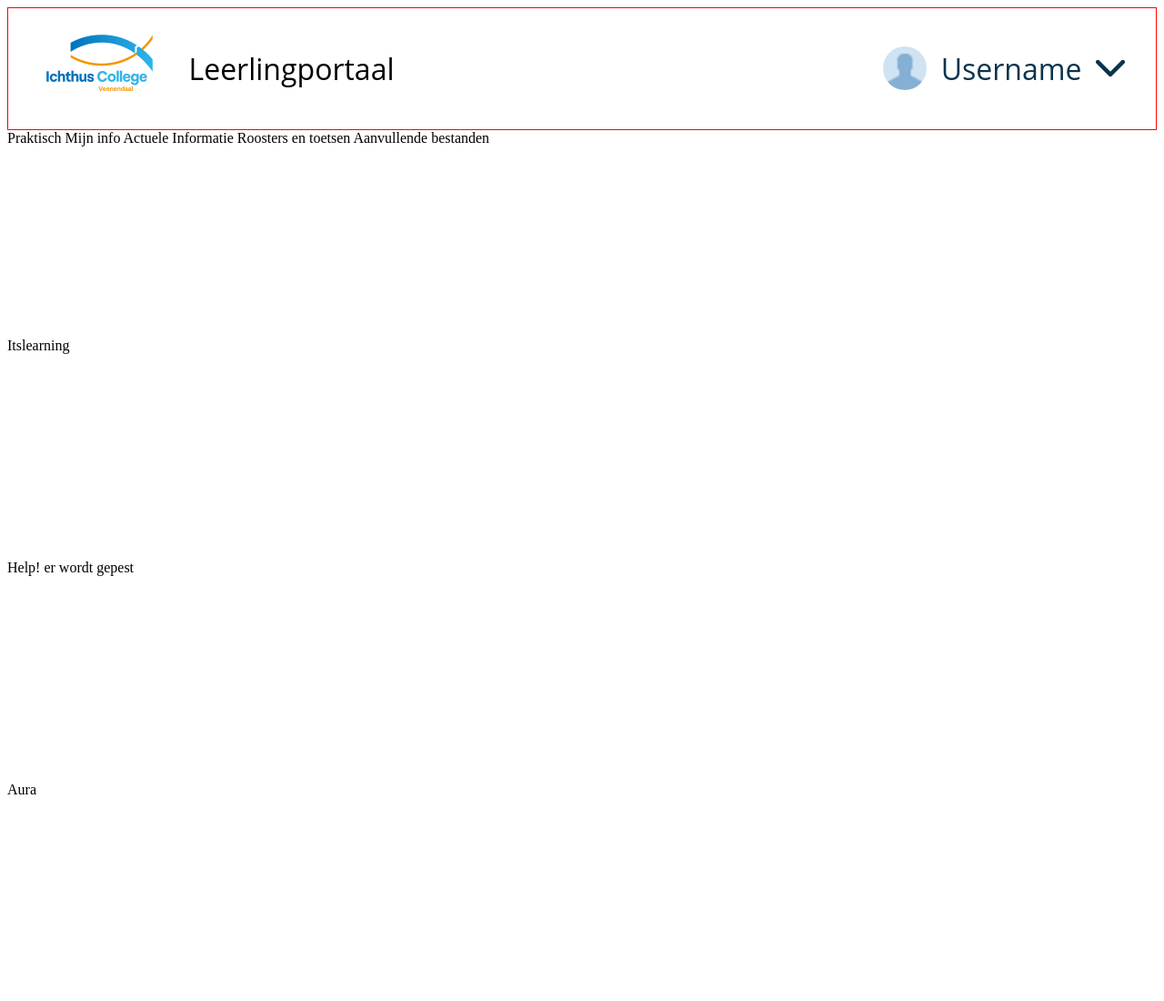
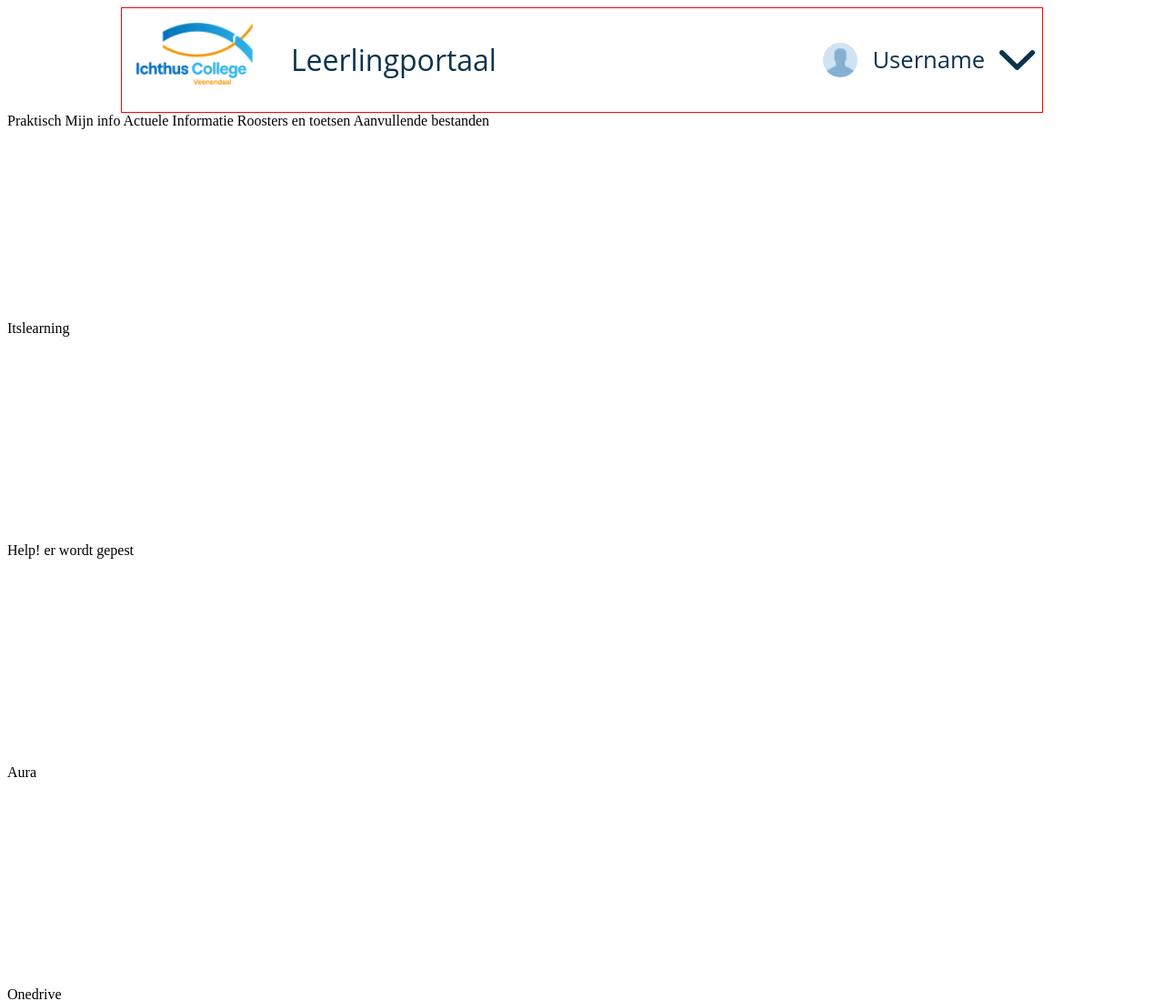
Before and after one commit to Djgz/projectLLPortaal, a plain HTML site: page new_index.html in a window 1280 px wide. Shown: the top 1100 px of the page at 91% size. Drawn offline with Linux system fonts and the light colour scheme.

Commit message:
some new css

```diff
--- a/styles/index.css
+++ b/styles/index.css
@@ -2,9 +2,9 @@
     --medium-image-width: 2rem;
     --main-font-family: Open Sans, Arial, "Helvetica Neue", Helvetica, sans-serif;
     --default-margin: 0.5rem;
-    --large-font-size: 3rem;
-    --medium-font-size: 2em;
-    --small-font-size: 1rem;
+    --small-font-size: 0.9vw;
+    --medium-font-size: 1vw;
+    --large-font-size: 1.5vw;
     --dark-text: #0b334c;
 }
 
@@ -14,7 +14,9 @@ header{
     justify-content: space-between;
     align-items: center;
     border: 1px solid red;
-    padding: 1vw 2vw;
+    width: 80%;
+    padding: 0 0 0 0;
+    margin: 0 auto;
 }
 
 .branding{
@@ -29,13 +31,16 @@ header{
 }
 
 .leftHeader img{
-    width: 100%;
+    width: 12vw;
     padding: 1rem;
+    align-self: center;
 }
 
 .leftHeader p{
     font-family: var(--main-font-family);
-    font-size: var(--medium-font-size);
+    font-size: 2.5vw;
+    color: var(--dark-text);
+    align-self: center;
 }
 
 .rightHeader{
@@ -46,13 +51,13 @@ header{
 }
 
 .rightHeader .userOptions{
-    width: var(--medium-image-width);
+    width: 3vw;
     margin: var(--default-margin);
     align-self: center;
 }
 
 .rightHeader .profilePicture{
-    width: 3rem;
+    width: 3vw;
     border-radius: 50%;
     align-self: center;
     margin: var(--default-margin);
@@ -63,5 +68,5 @@ header{
     align-self: center;
     font-family: var(--main-font-family);
     color: var(--dark-text);
-    font-size: var(--medium-font-size);
+    font-size: 2vw;
 }
```
